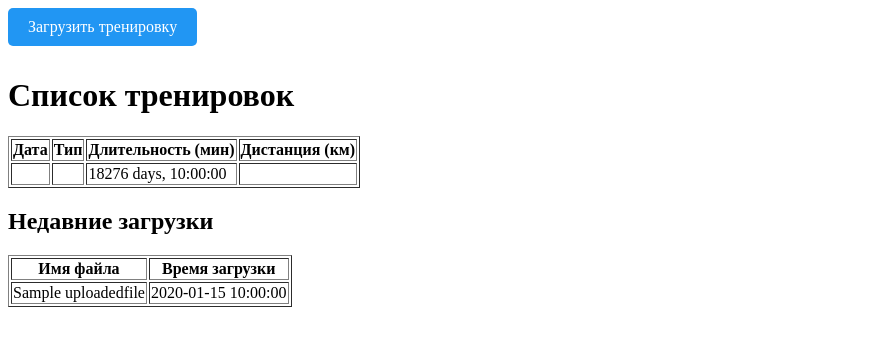
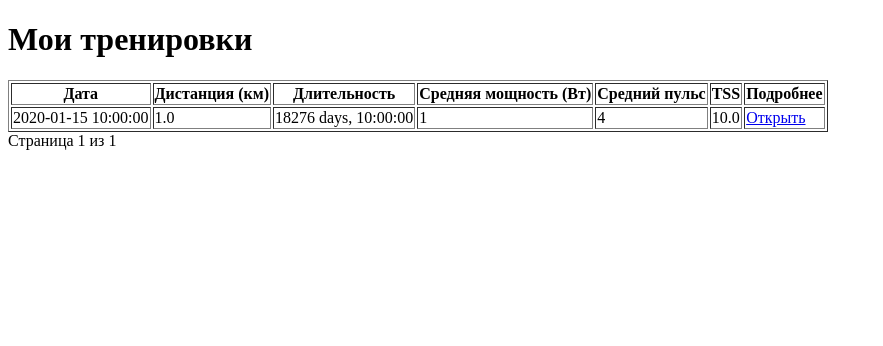
Before and after one commit to ripGoGa/mypet, a FastAPI app: page /workouts in a window 1280 px wide. Shown: the top 346 px of the page, without its empty margins (0-883 px from the left). Run offline with FastAPI, Linux system fonts and the light colour scheme; tables that the repository leaves empty hold one stand-in row (values such as "Sample post").

Commit message:
Feature: Add workouts list page with pagination
- Created GET /workouts with pagination support (10 workouts per page)
- Added a total page count
- Implemented sorting by ID (newest on top)
- Created a workouts.html template with a workout table
- Added navigation between pages (Previous/Next)

```diff
--- a/app/main.py
+++ b/app/main.py
@@ -1,3 +1,4 @@
+from math import ceil
 from typing import Optional
 
 from app.services.file_service import (
@@ -15,7 +16,7 @@ from starlette.requests import Request
 from pathlib import Path
 from sqlmodel import Session, select
 from datetime import datetime, UTC, date
-from sqlalchemy import desc
+from sqlalchemy import desc, func
 
 from app.services.parse_cvs import parse_csv_to_workout, ParseCsvError
 
@@ -41,12 +42,18 @@ async def hello_root(request: Request):
 
 
 @app.get('/workouts', response_class=HTMLResponse)
-async def list_workouts(request: Request, session: Session = Depends(get_session)):
-    workouts = session.exec(select(Workout)).all()
-    last_3_uploaded = session.exec(select(UploadedFile).order_by(desc(UploadedFile.uploaded_at)).limit(3)).all()
-    return templates.TemplateResponse('workouts.html', {'request': request,
-                                                        'workouts': workouts,
-                                                        'last_3_uploaded': last_3_uploaded})
+async def list_workouts(request: Request, session: Session = Depends(get_session), page: int = 1):
+    if page < 1:
+        page = 1
+    limit = 10
+    offset = (page - 1) * limit
+    total_count = session.exec(select(func.count(Workout.id))).one()
+    total_pages = ceil(total_count / limit)
+    workouts = session.exec(select(Workout).order_by(desc(Workout.id)).limit(limit).offset(offset)).all()
+    return templates.TemplateResponse('workouts.html', {'request': request, 'workouts': workouts,
+                                                        'current_page': page,
+                                                        'total_pages': total_pages})
+
 
 
 @app.get('/imports', response_class=HTMLResponse)
--- a/app/templates/workouts.html
+++ b/app/templates/workouts.html
@@ -2,48 +2,52 @@
 <html lang="ru">
 <head>
     <meta charset="UTF-8">
-    <title>Мои тренировки</title>
+    <title>Список тренировок</title>
 </head>
 <body>
-    <a href="/imports"
-   style="display: inline-block;
-          padding: 10px 20px;
-          margin-bottom: 10px;
-          background-color: #2196F3;
-          color: white;
-          text-decoration: none;
-          border-radius: 5px;">
-   Загрузить тренировку
-</a>
-     <h1>Список тренировок</h1>
+    <h1>Мои тренировки</h1>
+
+    {% if workouts %}
         <table border="1">
             <tr>
                 <th>Дата</th>
-        <th>Тип</th>
-        <th>Длительность (мин)</th>
                 <th>Дистанция (км)</th>
+                <th>Длительность</th>
+                <th>Средняя мощность (Вт)</th>
+                <th>Средний пульс</th>
+                <th>TSS</th>
+                <th>Подробнее</th>
             </tr>
-    {% for w in workouts %}
+            {% for workout in workouts %}
                 <tr>
-        <td>{{ w.date }}</td>
-        <td>{{ w.type }}</td>
-        <td>{{ w.duration }}</td>
-        <td>{{ w.distance }}</td>
+                    <td>
+                        {{ workout.source_file.uploaded_at }}
+                    </td>
+                    <td>{{ workout.distance_km }}</td>
+                    <td>{{ workout.duration }}</td>
+                    <td>{{ workout.avg_watts }}</td>
+                    <td>{{ workout.avg_heartrate }}</td>
+                    <td>{{ workout.training_stress_score }}</td>
+                    <td>
+                        <a href="/workouts/{{ workout.id }}">Открыть</a>
+                    </td>
                 </tr>
             {% endfor %}
         </table>
-     <h2>Недавние загрузки</h2>
-<table border="1">
-    <tr>
-        <th>Имя файла</th>
-        <th>Время загрузки</th>
-    </tr>
-    {% for u in last_3_uploaded %}
-    <tr>
-        <td>{{ u.original_name }}</td>
-        <td>{{ u.uploaded_at }}</td>
-    </tr>
-    {% endfor %}
-</table>
+    {% else %}
+        <p>Тренировки не найдены.</p>
+    {% endif %}
+
+    <div>
+        {% if current_page > 1 %}
+            <a href="/workouts?page={{ current_page - 1 }}">← Предыдущая</a>
+        {% endif %}
+
+        Страница {{ current_page }} из {{ total_pages }}
+
+        {% if current_page < total_pages %}
+            <a href="/workouts?page={{ current_page + 1 }}">Следующая →</a>
+        {% endif %}
+    </div>
 </body>
 </html>
```
Lines whose indentation alone changed are shown as unchanged.
